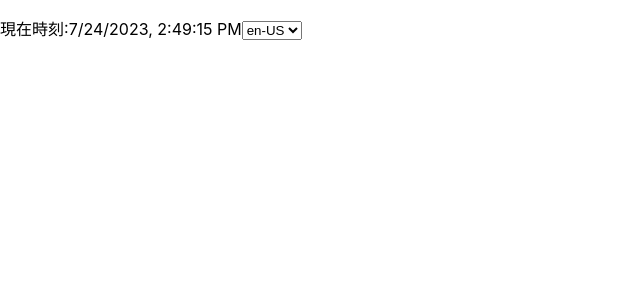
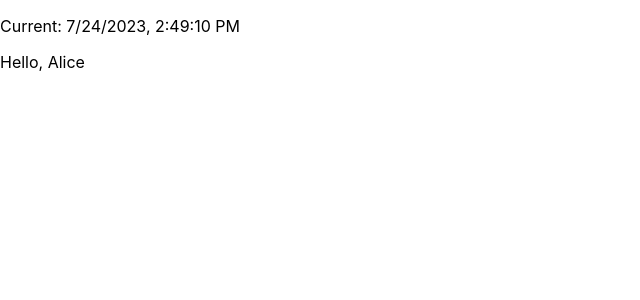
Before and after one commit to rtake/react-ts-sample, a React (Create React App) app: page / in a window 1280 px wide. Shown: the top 300 px of the page, without its empty margins (0-640 px from the left). Built offline with nearby package versions, Linux system fonts and the light colour scheme.

Commit message:
Parentコンポーネントを変更

```diff
--- a/src/components/Parents.tsx
+++ b/src/components/Parents.tsx
@@ -1,50 +1,37 @@
-import React, { useCallback, useState} from 'react'
+import React, { useContext } from 'react'
 
-type ButtonProps = {
-    onClick: () => void
+type User = {
+    id: number
+    name: string
 }
 
-const DecrementButton = (props: ButtonProps) => {
-    const { onClick } = props
-    console.log('DecrementButtonが再描画されました')
-    return <button onClick={onClick}>Decrement</button>
+const UserContext = React.createContext<User | null>(null)
+
+const GrandChild = () => {
+    const user = useContext(UserContext)
+    return user !== null ? <p>Hello, {user.name}</p> : null
 }
 
-const IncrementButton = React.memo((props: ButtonProps) => {
-    const { onClick } = props
-    console.log('IncrementButtonが再描画されました')
-    return <button onClick={onClick}>Increment</button>
-})
-
-const DoubleButton = React.memo((props: ButtonProps) => {
-    const { onClick } = props
-    console.log('DoubleButtonが再描画されました')
-    return <button onClick={onClick}>Double</button>
-})
-
-export const Parent = () => {
-    const [count, setCount] = useState(1)
-
-    const decrement = () => {
-        setCount((c) => c - 1)
-    }
-
-    const increment = () => {
-        setCount((c) => c + 1)
-    }
-
-    const double = useCallback(() => {
-        setCount((c) => c*2)
-    }, [])
-
-    console.log(`Parentが再描画されました, count=${count}`)
+const Child = () => {
+    const now = new Date()
 
     return (
         <div>
-            <p>Count: {count}</p>
-            <DecrementButton onClick={decrement} />
-            <IncrementButton onClick={increment} />
-            <DoubleButton onClick={double} />
+            <p>Current: {now.toLocaleString()}</p>
+            <GrandChild />
         </div>
     )
 }
+
+export const Parent = () => {
+    const user = {
+        id: 1,
+        name: 'Alice'
+    }
+
+    return (
+        <UserContext.Provider value={user}>
+            <Child />
+        </UserContext.Provider>
+    )
+}
--- a/src/index.tsx
+++ b/src/index.tsx
@@ -2,8 +2,9 @@ import React from 'react';
 import ReactDOM from 'react-dom';
 import './index.css';
 import { Clock } from './components/Clock'
+import { Parent } from './components/Parents'
 
 ReactDOM.render(
-  <Clock />,
+  <Parent />,
   document.getElementById('root')
 );
```
